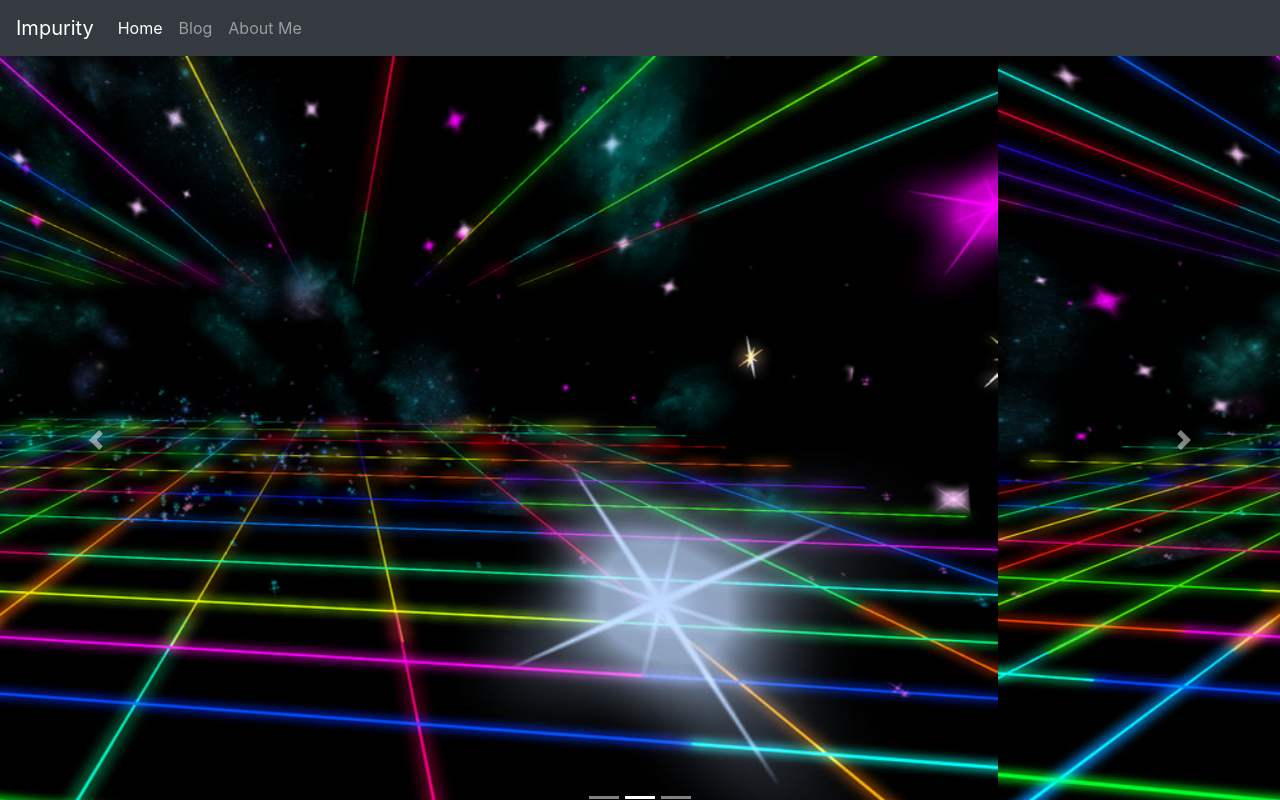
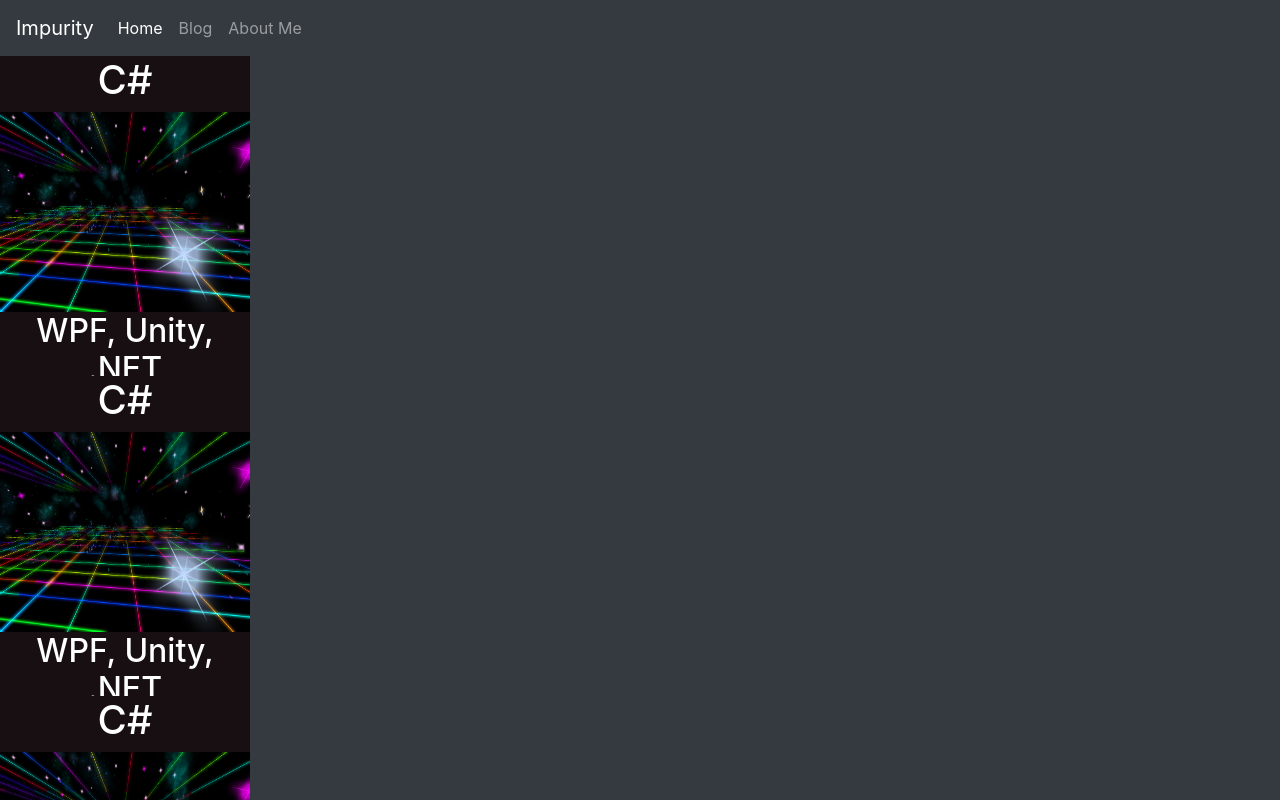
Before and after one commit to impurity-dev/Personal-Website, an Angular app: page / in a window 1280 px wide. Shown: the top 800 px of the page. Built offline with nearby package versions, Linux system fonts and the light colour scheme.

Commit message:
Implemented flippable card and colors
Standardization of style in the style.css
Added flippable card component for handling language cards
Added a card tray to hold and maintain the flipable cards

```diff
--- a/src/app/app.component.html
+++ b/src/app/app.component.html
@@ -1,7 +1,9 @@
 <div class="bg-dark">
   <app-header></app-header>
 
-  <app-carousel></app-carousel>
+  <!--<app-carousel></app-carousel>-->
+
+  <app-card-tray></app-card-tray>
 
   <!--The content below is only a placeholder and can be replaced.-->
   <div style="text-align:center">
--- a/src/app/app.module.ts
+++ b/src/app/app.module.ts
@@ -6,6 +6,8 @@
 import { FooterComponent } from './components/footer/footer.component';
 import { SectionBreakComponent } from './components/section-break/section-break.component';
 import { CarouselComponent } from './components/carousel/carousel.component';
+import { FlippableCardComponent } from './components/flippable-card/flippable-card.component';
+import { CardTrayComponent } from './components/card-tray/card-tray.component';
 
 @NgModule({
   declarations: [
@@ -13,7 +15,9 @@
     HeaderComponent,
     FooterComponent,
     SectionBreakComponent,
-    CarouselComponent
+    CarouselComponent,
+    FlippableCardComponent,
+    CardTrayComponent
   ],
   imports: [
     BrowserModule
--- /dev/null
+++ b/src/app/components/card-tray/card-tray.component.html
@@ -0,0 +1,7 @@
+<div>
+    <app-flippable-card imagePath="assets/img/tmp.jpg" header="C#" subHeader="WPF, Unity, .NET" description="Meow"></app-flippable-card>
+    <app-flippable-card imagePath="assets/img/tmp.jpg" header="C#" subHeader="WPF, Unity, .NET" description="Meow"></app-flippable-card>
+    <app-flippable-card imagePath="assets/img/tmp.jpg" header="C#" subHeader="WPF, Unity, .NET" description="Meow"></app-flippable-card>
+    <app-flippable-card imagePath="assets/img/tmp.jpg" header="C#" subHeader="WPF, Unity, .NET" description="Meow"></app-flippable-card>
+    <app-flippable-card imagePath="assets/img/tmp.jpg" header="C#" subHeader="WPF, Unity, .NET" description="Meow"></app-flippable-card>
+</div>
--- /dev/null
+++ b/src/app/components/card-tray/card-tray.component.ts
@@ -0,0 +1,15 @@
+import { Component, OnInit } from '@angular/core';
+
+@Component({
+  selector: 'app-card-tray',
+  templateUrl: './card-tray.component.html',
+  styleUrls: ['./card-tray.component.css']
+})
+export class CardTrayComponent implements OnInit {
+
+  constructor() { }
+
+  ngOnInit() {
+  }
+
+}
--- /dev/null
+++ b/src/app/components/flippable-card/flippable-card.component.css
@@ -0,0 +1,39 @@
+/* Format */
+.language-align {
+  text-align: center;
+}
+
+
+/* Card Style */
+.maincontainer {
+  position: relative;
+  width: 250px;
+  height: 320px;
+}
+
+.thecard {
+  position: absolute;
+  width: 100%;
+  height: 100%;
+  transform-style: preserve-3d;
+  transition: all 0.5s ease;
+}
+
+.thecard:hover {
+  transform: rotateY(180deg);
+}
+
+.thefront {
+  position: absolute;
+  width: 100%;
+  height: 100%;
+  backface-visibility: hidden;
+}
+
+.theback {
+  position: absolute;
+  width: 100%;
+  height: 100%;
+  backface-visibility: hidden;
+  transform: rotateY(180deg);
+}
--- /dev/null
+++ b/src/app/components/flippable-card/flippable-card.component.html
@@ -0,0 +1,12 @@
+<div class="maincontainer">
+  <div class="thecard">
+      <div class="thefront text-white bgd-pink-darkest">
+        <h1 class="language-align">{{header}}</h1>
+        <img src={{imagePath}} width="250" height="200" />
+        <h2 class="language-align">{{subHeader}}</h2>
+      </div>
+      <div class="theback text-black bgd-white">
+        {{description}}
+      </div>
+  </div>
+</div>
--- /dev/null
+++ b/src/app/components/flippable-card/flippable-card.component.ts
@@ -0,0 +1,22 @@
+import { Component, OnInit, Input } from '@angular/core';
+
+@Component({
+  selector: 'app-flippable-card',
+  templateUrl: './flippable-card.component.html',
+  styleUrls: ['./flippable-card.component.css']
+})
+export class FlippableCardComponent implements OnInit {
+
+
+  @Input() imagePath: String; // Front of card icon - TODO: Have default image - TODO: Many Icons
+  @Input() header: String; // Front of card title
+  @Input() subHeader: String; // Front of card sub title
+  @Input() description: String; // Back of card summary
+
+
+  constructor() { }
+
+  ngOnInit() {
+  }
+
+}
--- a/src/styles.css
+++ b/src/styles.css
@@ -1 +1,57 @@
-/* You can add global styles to this file, and also import other style files */
+/* Text Colors */
+.text-pink-light {
+  color: #EA7AF4;
+}
+
+.text-pink {
+  color: #9B287B;
+}
+
+.text-pink-dark {
+  color: #5C164E;
+}
+
+.text-pink-darker {
+  color: #402039;
+}
+
+.text-dark {
+  color: #170F11;
+}
+
+.text-black {
+  color: black;
+}
+
+.text-white {
+  color: white;
+}
+
+/* Background Colors */
+.bgd-pink-light {
+  background-color: #EA7AF4;
+}
+
+.bgd-pink {
+  background-color: #9B287B;
+}
+
+.bgd-pink-dark {
+  background-color: #5C164E;
+}
+
+.bgd-pink-darker {
+  background-color: #402039;
+}
+
+.bgd-pink-darkest {
+  background-color: #170F11;
+}
+
+.bgd-black {
+  background-color: black;
+}
+
+.bgd-white {
+  background-color: white;
+}
```
Also changed, not shown: src/app/components/card-tray/card-tray.component.css (added), 2 other files (tests, documents, lock files or other folders).
